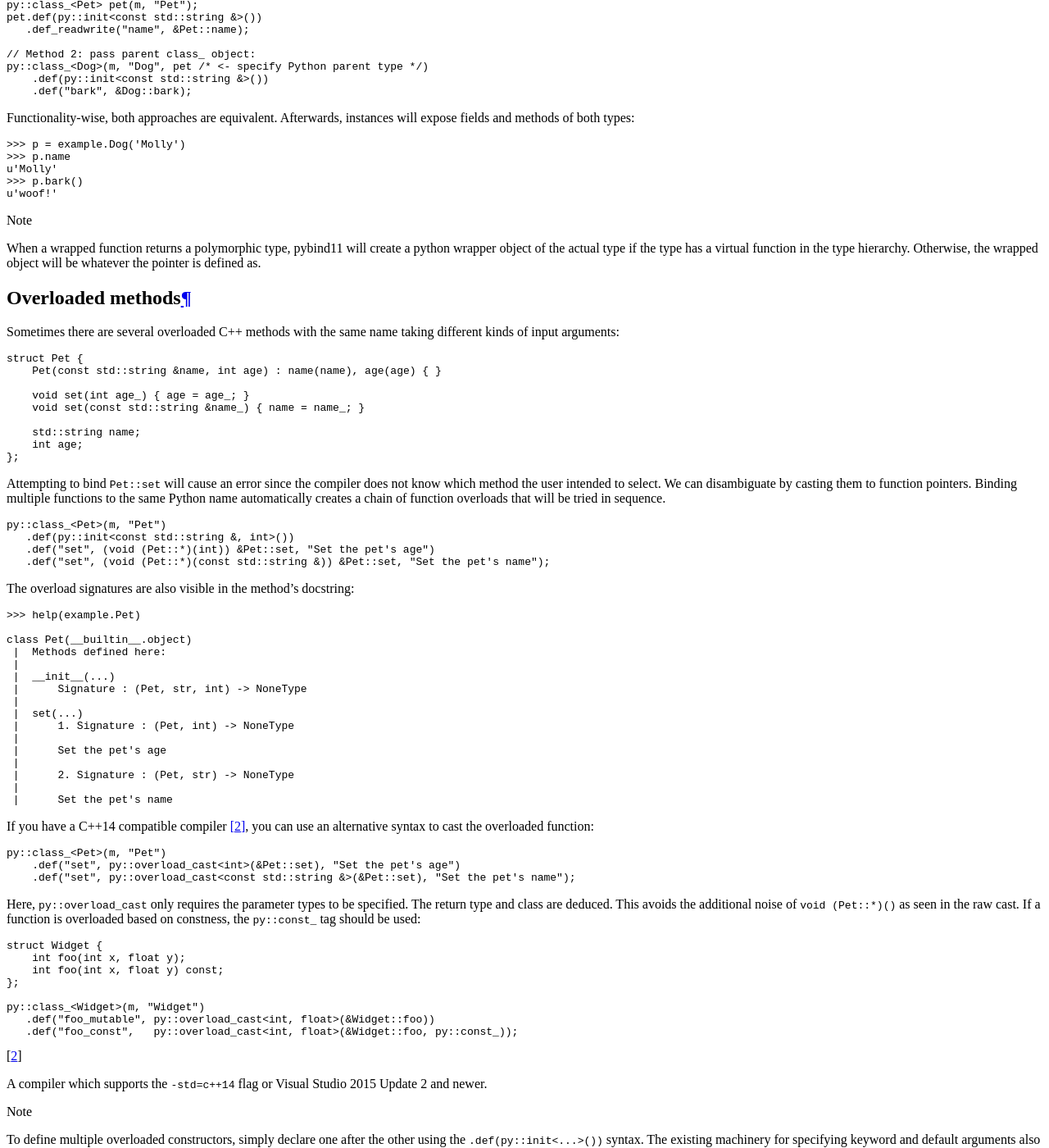
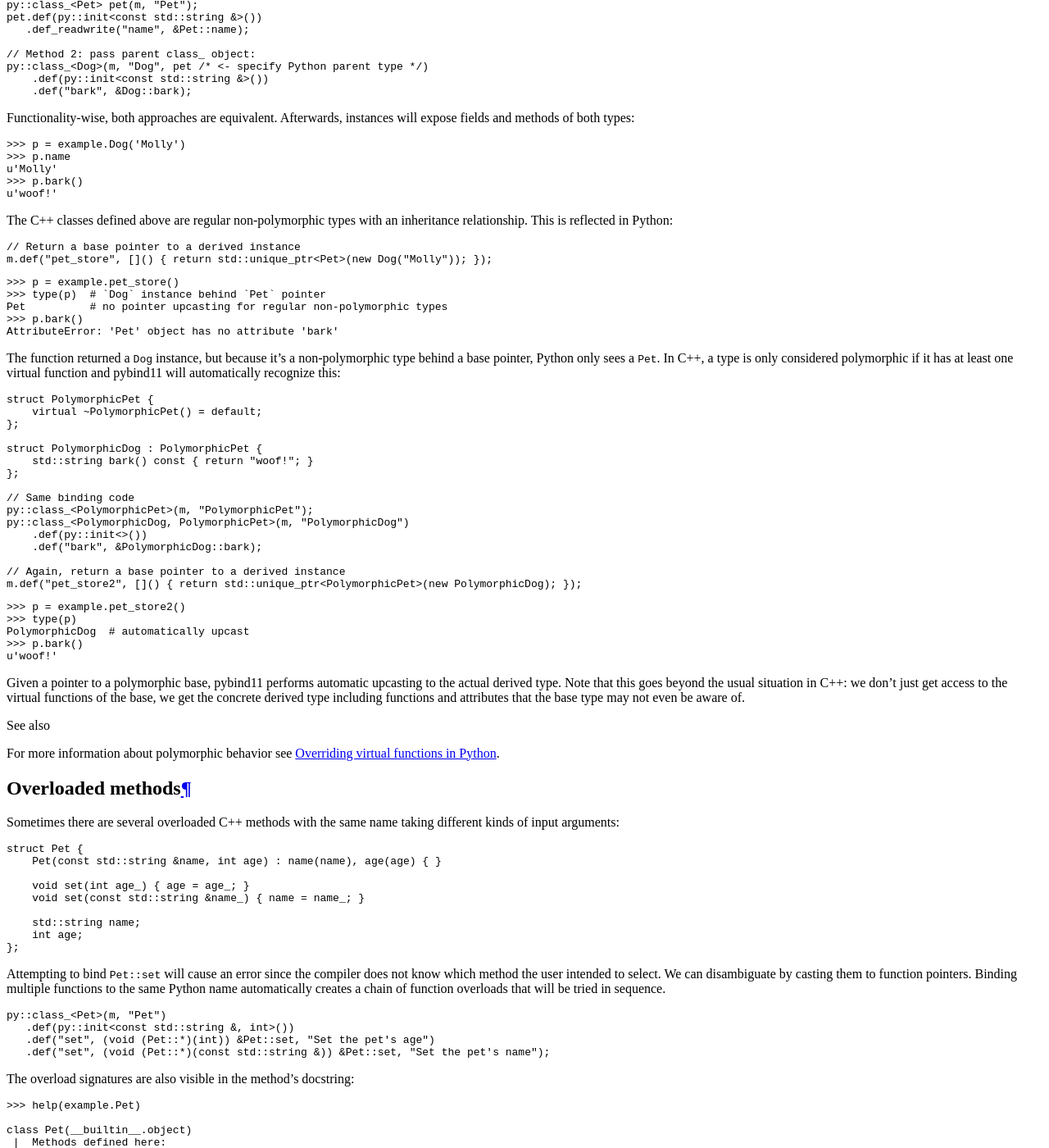
Before and after one commit to pybind/pybind11, a Sphinx documentation site: the page built from docs/classes.rst, in a window 1280 px wide and 1400 px high, scrolled down 3927 px. Shown: the whole window at 82% size. Built offline with Sphinx 7.4.7 and the Read the Docs theme 2.0.0, drawn with Linux system fonts in a browser that asks for light colours; pages that are not in the unit, such as notebooks, are missing from menus; some of the changed text lies outside the part shown.

Commit message:
Document automatic upcasting of polymorphic types
[skip ci]

```diff
--- a/docs/classes.rst
+++ b/docs/classes.rst
@@ -225,8 +225,8 @@ just brings them on par.
 
 .. _inheritance:
 
-Inheritance
-===========
+Inheritance and automatic upcasting
+===================================
 
 Suppose now that the example consists of two data structures with an
 inheritance relationship:
@@ -283,10 +283,64 @@ expose fields and methods of both types:
     >>> p.bark()
     u'woof!'
 
-.. note:: When a wrapped function returns a polymorphic type, pybind11 will
-          create a python wrapper object of the actual type if the type has
-          a virtual function in the type hierarchy. Otherwise, the wrapped
-          object will be whatever the pointer is defined as.
+The C++ classes defined above are regular non-polymorphic types with an
+inheritance relationship. This is reflected in Python:
+
+.. code-block:: cpp
+
+    // Return a base pointer to a derived instance
+    m.def("pet_store", []() { return std::unique_ptr<Pet>(new Dog("Molly")); });
+
+.. code-block:: pycon
+
+    >>> p = example.pet_store()
+    >>> type(p)  # `Dog` instance behind `Pet` pointer
+    Pet          # no pointer upcasting for regular non-polymorphic types
+    >>> p.bark()
+    AttributeError: 'Pet' object has no attribute 'bark'
+
+The function returned a ``Dog`` instance, but because it's a non-polymorphic
+type behind a base pointer, Python only sees a ``Pet``. In C++, a type is only
+considered polymorphic if it has at least one virtual function and pybind11
+will automatically recognize this:
+
+.. code-block:: cpp
+
+    struct PolymorphicPet {
+        virtual ~PolymorphicPet() = default;
+    };
+
+    struct PolymorphicDog : PolymorphicPet {
+        std::string bark() const { return "woof!"; }
+    };
+
+    // Same binding code
+    py::class_<PolymorphicPet>(m, "PolymorphicPet");
+    py::class_<PolymorphicDog, PolymorphicPet>(m, "PolymorphicDog")
+        .def(py::init<>())
+        .def("bark", &PolymorphicDog::bark);
+
+    // Again, return a base pointer to a derived instance
+    m.def("pet_store2", []() { return std::unique_ptr<PolymorphicPet>(new PolymorphicDog); });
+
+.. code-block:: pycon
+
+    >>> p = example.pet_store2()
+    >>> type(p)
+    PolymorphicDog  # automatically upcast
+    >>> p.bark()
+    u'woof!'
+
+Given a pointer to a polymorphic base, pybind11 performs automatic upcasting
+to the actual derived type. Note that this goes beyond the usual situation in
+C++: we don't just get access to the virtual functions of the base, we get the
+concrete derived type including functions and attributes that the base type may
+not even be aware of.
+
+.. seealso::
+
+    For more information about polymorphic behavior see :ref:`overriding_virtuals`.
+
 
 Overloaded methods
 ==================
```
